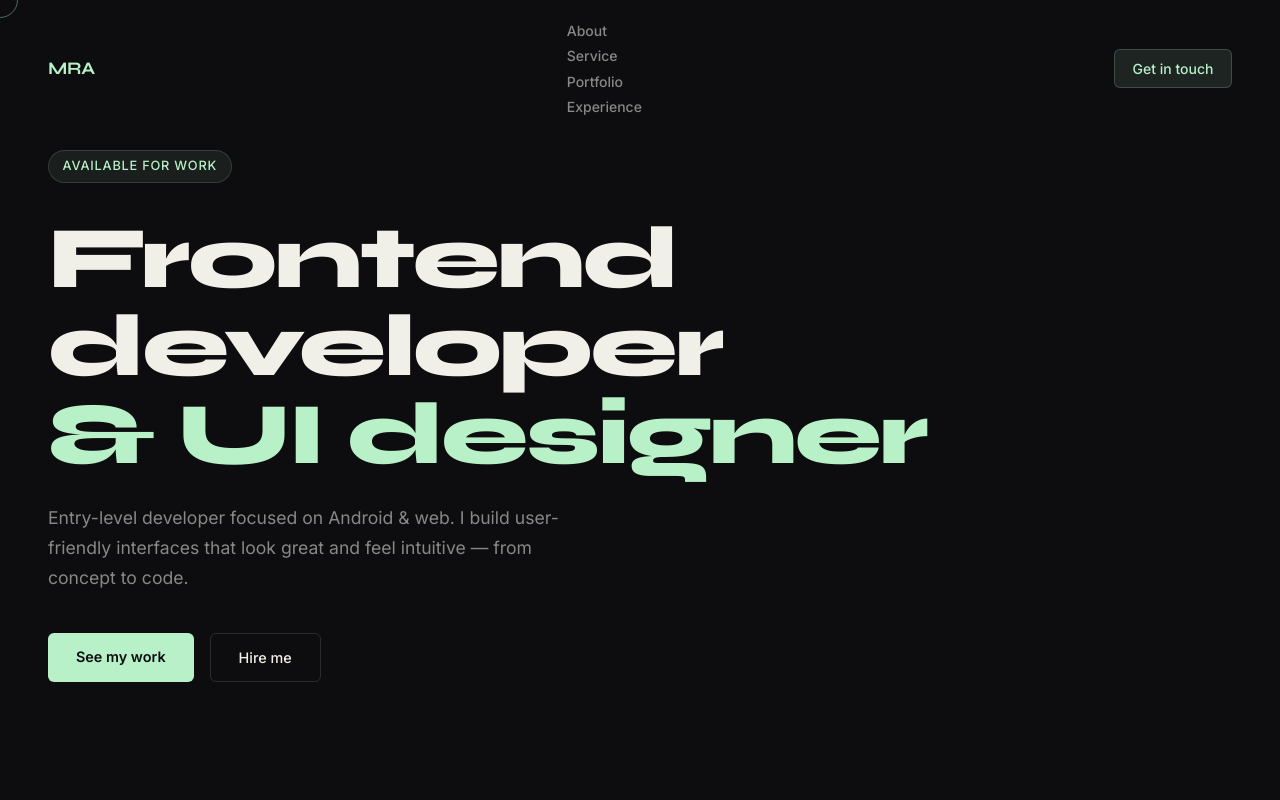
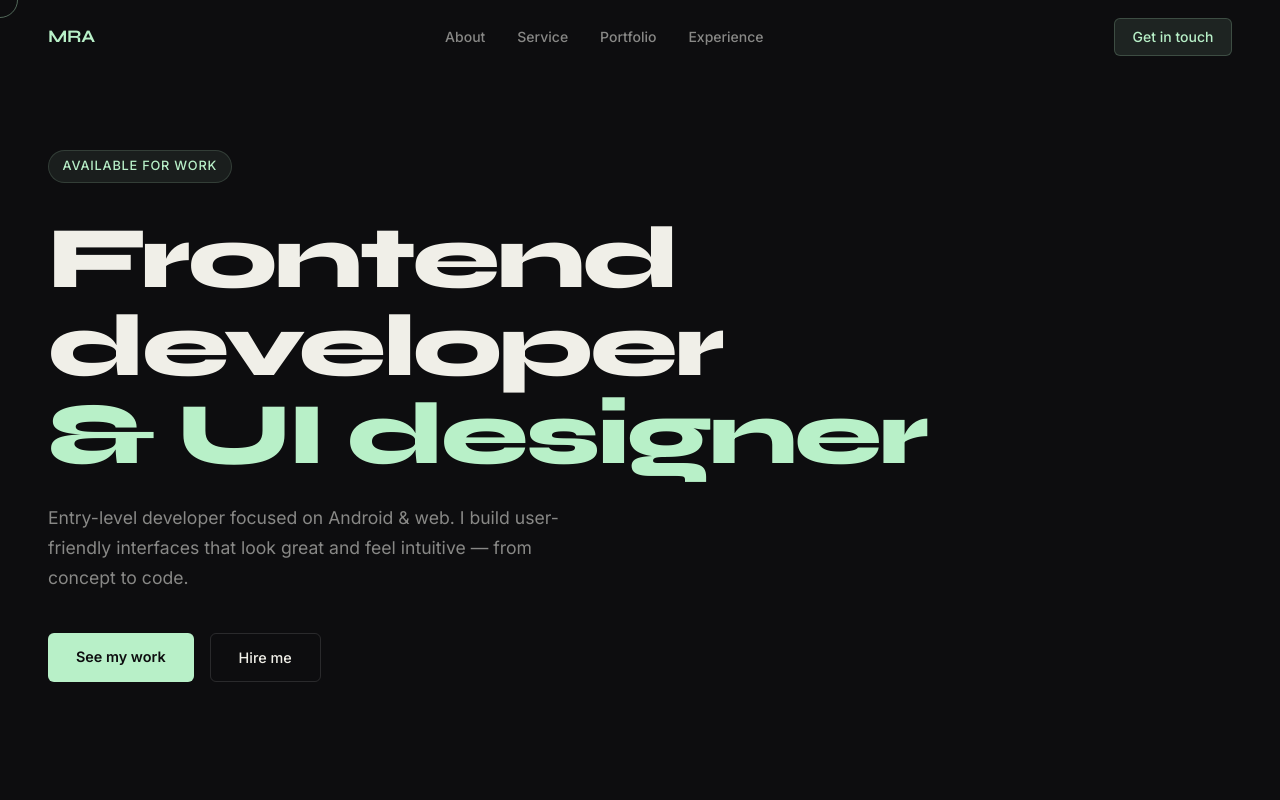
Before and after one commit to amyezing/website-react, a React (Vite) app: page / in a window 1280 px wide. Shown: the top 800 px of the page. Built offline with nearby package versions, Linux system fonts and the light colour scheme.

Commit message:
fix hamburger menu display

```diff
--- a/src/index.css
+++ b/src/index.css
@@ -6,6 +6,10 @@ html, body, a, button, input, textarea, * {
 
 .hamburger {
   display: none;
+}
+
+.nav-links {
+  display: flex;
 }
 
 :root {
@@ -62,9 +66,12 @@ body {
     grid-template-columns: 1fr !important;
     gap: 2rem !important;
   }
-}
 
-@media (max-width: 768px) {
+  .exp-grid {
+    grid-template-columns: 1fr !important;
+    gap: 0.4rem !important;
+  }
+
   .nav-links { display: none !important; }
   .nav-cta { display: none !important; }
   .hamburger { display: block !important; }
```
